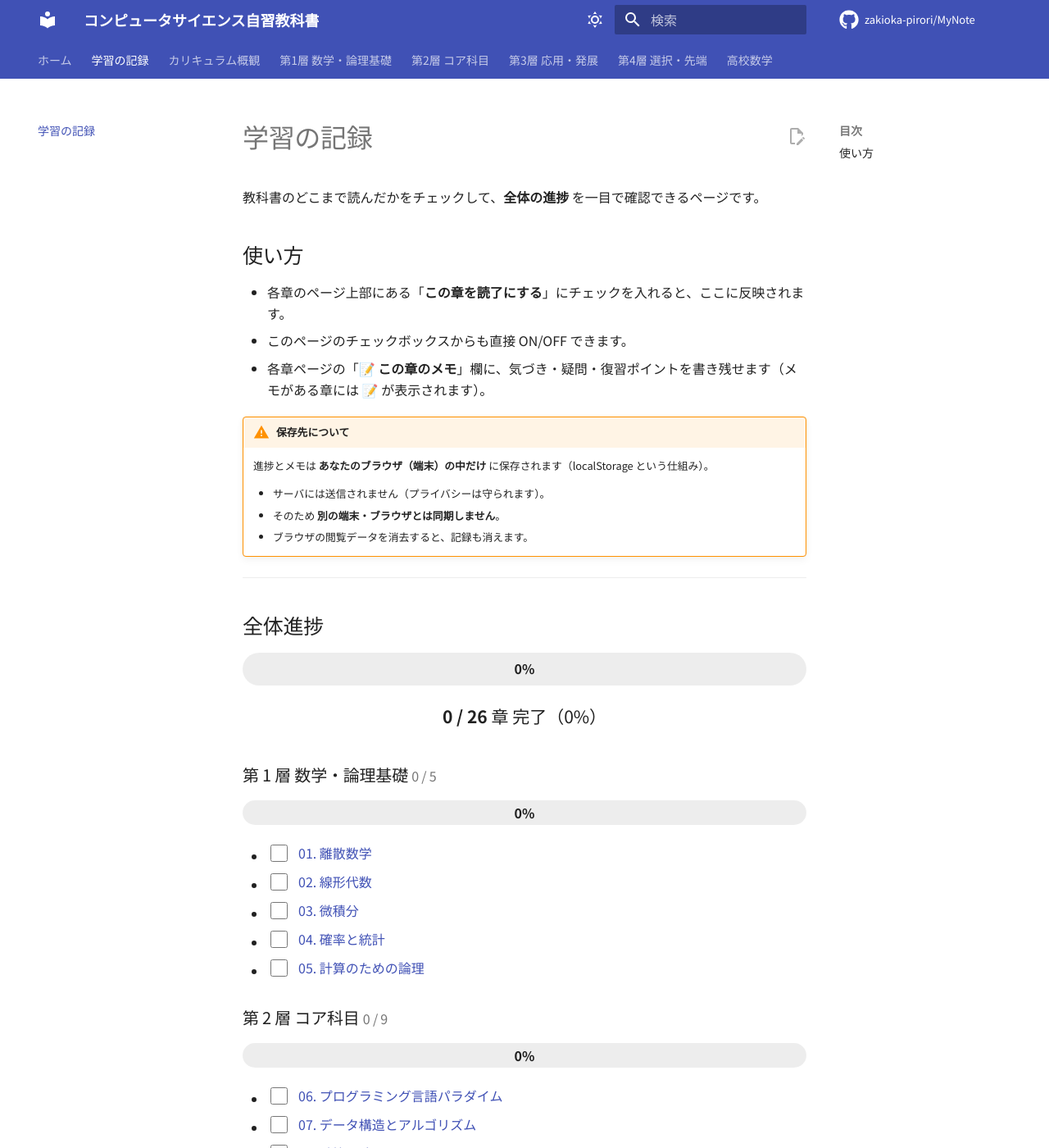
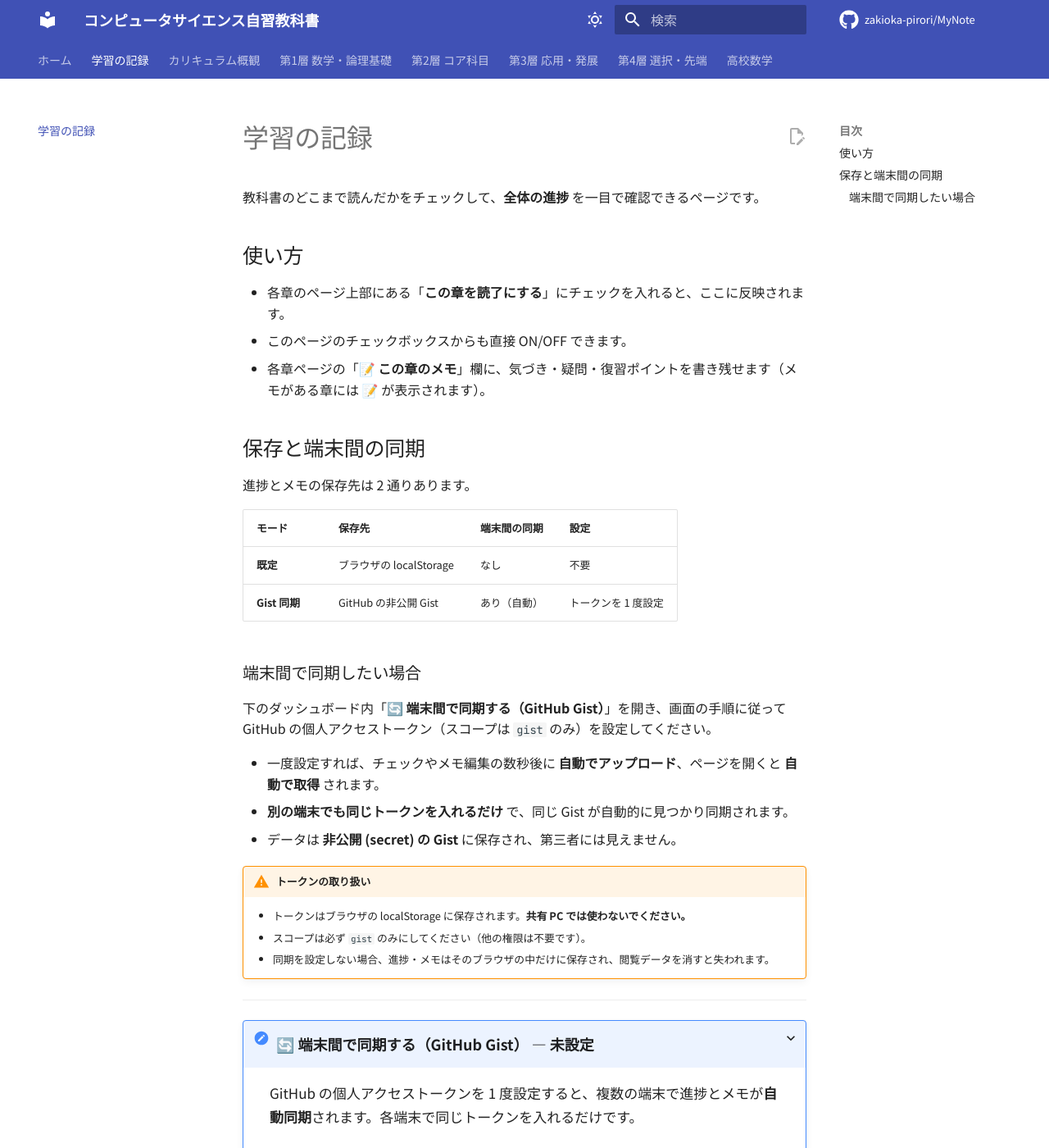
Before and after one commit to zakioka-pirori/MyNote, an MkDocs documentation site: the page built from docs/progress.md, in a window 1280 px wide and 1400 px high. Shown: the whole window at 82% size. Built offline with MkDocs 1.6.1 and Material for MkDocs 9.7.7, drawn with Linux system fonts in a browser that asks for light colours; comment, search, counter and statistics services are not loaded; some of the changed text lies outside the part shown.

Commit message:
Add cross-device sync for progress tracker via GitHub Gist
Extends the learning progress tracker so progress and notes can be
synced across devices without a backend:

- progress.js: adds a GitHub Gist sync layer. The user sets a personal
  access token (gist scope only) once; the script finds or creates a
  private gist named mynote-progress.json, then pulls/merges/pushes.
  - merge: progress = union, notes = newer-document-wins
  - auto-pull on page load (throttled to 30s), debounced auto-push on change
  - sync panel on the dashboard: token setup, "sync now", "disconnect"
- extra.css: styling for the sync panel
- progress.md: documents the two storage modes and token handling,
  with a security warning about the token

The token stays in the browser's localStorage; data lives in a secret
gist. Same token on another device = automatic sync.

```diff
--- a/docs/javascripts/progress.js
+++ b/docs/javascripts/progress.js
@@ -2,13 +2,20 @@
  * MyNote 学習進捗トラッカー
  * - 各章ページに「読了チェック」と「メモ欄」を挿入
  * - progress ページに全体／層別の進捗ダッシュボードを描画
- * - 保存先はブラウザの localStorage（サーバ送信なし・端末間同期なし）
+ * - 既定の保存先はブラウザの localStorage
+ * - GitHub Gist 連携を設定すると複数端末で自動同期
  */
 (function () {
   "use strict";
 
   var PROGRESS_KEY = "mynote-progress-v1";
   var NOTES_KEY = "mynote-notes-v1";
+  var META_KEY = "mynote-meta-v1"; // { updatedAt, lastSync }
+  var TOKEN_KEY = "mynote-gh-token";
+  var GIST_KEY = "mynote-gist-id";
+
+  var GIST_FILENAME = "mynote-progress.json";
+  var GIST_DESCRIPTION = "MyNote 学習進捗の同期データ（自動生成）";
 
   // 追跡対象の全章（セクションごと）
   var SECTIONS = [
@@ -65,6 +72,7 @@
     }
   ];
 
+  /* ---------- localStorage ヘルパ ---------- */
   function load(key) {
     try {
       return JSON.parse(localStorage.getItem(key) || "{}");
@@ -72,21 +80,62 @@
       return {};
     }
   }
-  function save(key, obj) {
+  function writeRaw(key, obj) {
     try {
       localStorage.setItem(key, JSON.stringify(obj));
     } catch (e) {
       /* localStorage 不可の環境では何もしない */
     }
   }
+  // ユーザー操作による保存。updatedAt を更新し、同期をスケジュール
+  function save(key, obj) {
+    writeRaw(key, obj);
+    if (key === PROGRESS_KEY || key === NOTES_KEY) {
+      var meta = load(META_KEY);
+      meta.updatedAt = Date.now();
+      writeRaw(META_KEY, meta);
+      schedulePush();
+    }
+  }
 
+  function getToken() {
+    try {
+      return localStorage.getItem(TOKEN_KEY) || "";
+    } catch (e) {
+      return "";
+    }
+  }
+  function setToken(t) {
+    try {
+      if (t) localStorage.setItem(TOKEN_KEY, t);
+      else localStorage.removeItem(TOKEN_KEY);
+    } catch (e) {}
+  }
+  function getGistId() {
+    try {
+      return localStorage.getItem(GIST_KEY) || "";
+    } catch (e) {
+      return "";
+    }
+  }
+  function setGistId(id) {
+    try {
+      if (id) localStorage.setItem(GIST_KEY, id);
+      else localStorage.removeItem(GIST_KEY);
+    } catch (e) {}
+  }
+  function setLastSync(ts) {
+    var meta = load(META_KEY);
+    meta.lastSync = ts;
+    writeRaw(META_KEY, meta);
+  }
+
+  /* ---------- ページ判定 ---------- */
   function normalizedPath() {
     var path = window.location.pathname;
     if (path.charAt(path.length - 1) !== "/") path += "/";
     return path;
   }
-
-  // 現在ページが追跡対象ならその page オブジェクトを返す（末尾一致で判定）
   function currentPage() {
     var path = normalizedPath();
     for (var s = 0; s < SECTIONS.length; s++) {
@@ -100,8 +149,6 @@
     }
     return null;
   }
-
-  // サイトのルートパス（例: "/MyNote/"）を推定
   function siteRoot() {
     var path = normalizedPath();
     var page = currentPage();
@@ -112,7 +159,6 @@
     if (/progress\/$/.test(path)) return path.replace(/progress\/$/, "");
     return path;
   }
-
   function allPages() {
     var arr = [];
     SECTIONS.forEach(function (s) {
@@ -128,7 +174,6 @@
       return { "&": "&amp;", "<": "&lt;", ">": "&gt;", '"': "&quot;" }[c];
     });
   }
-
   function bar(pct) {
     return (
       '<div class="mynote-bar"><div class="mynote-bar-fill" style="width:' +
@@ -139,7 +184,167 @@
     );
   }
 
-  /* ---- 各章ページにチェックボックス + メモ欄を挿入 ---- */
+  /* ---------- スナップショット & マージ ---------- */
+  function localSnapshot() {
+    var meta = load(META_KEY);
+    return {
+      progress: load(PROGRESS_KEY),
+      notes: load(NOTES_KEY),
+      updatedAt: meta.updatedAt || 0
+    };
+  }
+  function applySnapshot(snap) {
+    var meta = load(META_KEY);
+    meta.updatedAt = snap.updatedAt || Date.now();
+    writeRaw(PROGRESS_KEY, snap.progress || {});
+    writeRaw(NOTES_KEY, snap.notes || {});
+    writeRaw(META_KEY, meta);
+  }
+  // progress は和集合（読了は単調に増える前提）、notes は新しい側を優先
+  function mergeSnapshots(local, remote) {
+    var progress = {};
+    Object.keys(local.progress || {}).forEach(function (k) {
+      progress[k] = true;
+    });
+    Object.keys(remote.progress || {}).forEach(function (k) {
+      progress[k] = true;
+    });
+    var notes;
+    if ((remote.updatedAt || 0) >= (local.updatedAt || 0)) {
+      notes = Object.assign({}, local.notes, remote.notes);
+    } else {
+      notes = Object.assign({}, remote.notes, local.notes);
+    }
+    return {
+      progress: progress,
+      notes: notes,
+      updatedAt: Math.max(local.updatedAt || 0, remote.updatedAt || 0)
+    };
+  }
+
+  /* ---------- GitHub Gist 連携 ---------- */
+  function ghHeaders() {
+    return {
+      Authorization: "Bearer " + getToken(),
+      Accept: "application/vnd.github+json",
+      "X-GitHub-Api-Version": "2022-11-28",
+      "Content-Type": "application/json"
+    };
+  }
+
+  async function findOrCreateGist() {
+    var id = getGistId();
+    if (id) return id;
+    // 既存の同期 Gist を探す
+    var res = await fetch("https://api.github.com/gists?per_page=100", {
+      headers: ghHeaders()
+    });
+    if (res.status === 401) throw new Error("トークンが無効です（401）");
+    if (!res.ok) throw new Error("GitHub API エラー: " + res.status);
+    var list = await res.json();
+    for (var i = 0; i < list.length; i++) {
+      if (list[i].files && list[i].files[GIST_FILENAME]) {
+        setGistId(list[i].id);
+        return list[i].id;
+      }
+    }
+    // なければ作成
+    var files = {};
+    files[GIST_FILENAME] = {
+      content: JSON.stringify(localSnapshot(), null, 2)
+    };
+    var cr = await fetch("https://api.github.com/gists", {
+      method: "POST",
+      headers: ghHeaders(),
+      body: JSON.stringify({
+        description: GIST_DESCRIPTION,
+        public: false,
+        files: files
+      })
+    });
+    if (!cr.ok) throw new Error("Gist の作成に失敗しました: " + cr.status);
+    var created = await cr.json();
+    setGistId(created.id);
+    return created.id;
+  }
+
+  // pull → merge → push（双方向同期）
+  async function syncNow() {
+    if (!getToken()) throw new Error("トークンが設定されていません");
+    var id = await findOrCreateGist();
+    var res = await fetch("https://api.github.com/gists/" + id, {
+      headers: ghHeaders()
+    });
+    if (res.status === 401) throw new Error("トークンが無効です（401）");
+    if (!res.ok) throw new Error("Gist の取得に失敗しました: " + res.status);
+    var gist = await res.json();
+    var remoteSnap = { progress: {}, notes: {}, updatedAt: 0 };
+    if (gist.files && gist.files[GIST_FILENAME]) {
+      try {
+        remoteSnap = JSON.parse(gist.files[GIST_FILENAME].content || "{}");
+      } catch (e) {}
+    }
+    var merged = mergeSnapshots(localSnapshot(), remoteSnap);
+    applySnapshot(merged);
+    var files = {};
+    files[GIST_FILENAME] = { content: JSON.stringify(merged, null, 2) };
+    var pr = await fetch("https://api.github.com/gists/" + id, {
+      method: "PATCH",
+      headers: ghHeaders(),
+      body: JSON.stringify({ files: files })
+    });
+    if (!pr.ok) throw new Error("Gist の更新に失敗しました: " + pr.status);
+    setLastSync(Date.now());
+    return merged;
+  }
+
+  // 変更時の自動アップロード（デバウンス）
+  var pushTimer = null;
+  function schedulePush() {
+    if (!getToken()) return;
+    if (pushTimer) clearTimeout(pushTimer);
+    pushTimer = setTimeout(function () {
+      pushOnly().catch(function () {
+        /* オフライン等は黙ってスキップ。次回の同期で復旧 */
+      });
+    }, 2500);
+  }
+  async function pushOnly() {
+    if (!getToken()) return;
+    var id = await findOrCreateGist();
+    var files = {};
+    files[GIST_FILENAME] = {
+      content: JSON.stringify(localSnapshot(), null, 2)
+    };
+    var pr = await fetch("https://api.github.com/gists/" + id, {
+      method: "PATCH",
+      headers: ghHeaders(),
+      body: JSON.stringify({ files: files })
+    });
+    if (pr.ok) {
+      setLastSync(Date.now());
+      var msg = document.getElementById("mynote-sync-msg");
+      if (msg) msg.textContent = "";
+      var st = document.querySelector(".mynote-sync-status");
+      if (st) renderDashboard();
+    }
+  }
+
+  // ページ読み込み時の自動同期（30 秒以内の重複は抑止）
+  function maybeAutoSync() {
+    if (!getToken()) return;
+    var lastSync = load(META_KEY).lastSync || 0;
+    if (Date.now() - lastSync < 30000) return;
+    syncNow()
+      .then(function () {
+        refreshUI();
+      })
+      .catch(function () {
+        /* 失敗は黙ってスキップ（手動同期で再試行可能） */
+      });
+  }
+
+  /* ---------- 各章ページのウィジェット ---------- */
   function injectPageWidget() {
     var page = currentPage();
     if (!page) return;
@@ -169,11 +374,11 @@
       (noteText ? " open" : "") +
       "><summary>📝 この章のメモ</summary>" +
       '<textarea id="mynote-page-note" class="mynote-note" ' +
-      'placeholder="気づき・疑問・復習したいポイントなど（このブラウザに保存されます）"></textarea>' +
+      'placeholder="気づき・疑問・復習したいポイントなど（保存先はこのブラウザ／同期設定時は全端末）"></textarea>' +
       "</details>" +
       '<div class="mynote-widget-foot"><a href="' +
       siteRoot() +
-      'progress/">📊 学習の記録（全体進捗）を見る</a></div>';
+      'progress/">📊 学習の記録（全体進捗・端末間同期）を見る</a></div>';
 
     h1.parentNode.insertBefore(box, h1.nextSibling);
 
@@ -195,7 +400,128 @@
     });
   }
 
-  /* ---- ダッシュボード（progress ページ）を描画 ---- */
+  /* ---------- 同期パネル（ダッシュボード内） ---------- */
+  function syncPanelHtml() {
+    var hasToken = !!getToken();
+    var lastSync = load(META_KEY).lastSync || 0;
+    var html = '<details class="mynote-sync"' + (hasToken ? "" : " open") + ">";
+    html +=
+      "<summary>🔄 端末間で同期する（GitHub Gist）" +
+      (hasToken ? " — <strong>有効</strong>" : " — 未設定") +
+      "</summary>";
+    html += '<div class="mynote-sync-body">';
+    if (!hasToken) {
+      html +=
+        "<p>GitHub の個人アクセストークンを 1 度設定すると、複数の端末で進捗とメモが" +
+        "<strong>自動同期</strong>されます。各端末で同じトークンを入れるだけです。</p>";
+      html += "<ol>";
+      html +=
+        '<li><a href="https://github.com/settings/tokens/new?scopes=gist&description=MyNote%20progress%20sync" ' +
+        'target="_blank" rel="noopener">こちらから classic トークンを作成</a>' +
+        "（スコープは <code>gist</code> <strong>だけ</strong>にチェック。有効期限は任意）</li>";
+      html += "<li>生成されたトークン（<code>ghp_…</code>）をコピー</li>";
+      html += "<li>下に貼り付けて「同期を開始」を押す</li>";
+      html += "</ol>";
+      html +=
+        '<input type="password" id="mynote-token-input" class="mynote-token-input" ' +
+        'placeholder="ghp_xxxxxxxxxxxx（gist スコープのトークン）" autocomplete="off">';
+      html += '<button id="mynote-token-save">同期を開始</button>';
+      html +=
+        '<p class="mynote-note-hint">⚠️ トークンはこのブラウザの localStorage に保存されます。' +
+        "共有 PC では使わないでください。スコープは必ず <code>gist</code> のみに（他の権限は不要）。" +
+        "進捗データは <strong>非公開 (secret) の Gist</strong> に保存されます。</p>";
+    } else {
+      html += '<p class="mynote-sync-status">✅ 同期が有効です。';
+      if (lastSync) {
+        html +=
+          "最終同期: " +
+          escapeHtml(new Date(lastSync).toLocaleString("ja-JP"));
+      }
+      html += "</p>";
+      html += '<button id="mynote-sync-now">今すぐ同期</button> ';
+      html += '<button id="mynote-sync-off">同期を解除</button>';
+      html +=
+        '<p class="mynote-note-hint">' +
+        "別の端末でも同じトークンを設定すれば、同じ Gist が自動的に見つかり同期されます。" +
+        "チェックやメモ編集をすると数秒後に自動アップロード、ページを開くと自動で取得します。" +
+        "「同期を解除」してもこの端末・Gist のデータは消えません（トークンの保存だけ解除）。</p>";
+    }
+    html += '<p id="mynote-sync-msg" class="mynote-sync-msg"></p>';
+    html += "</div></details>";
+    return html;
+  }
+
+  function wireSyncPanel(root) {
+    var msg = root.querySelector("#mynote-sync-msg");
+    function showMsg(text, isError) {
+      if (!msg) return;
+      msg.textContent = text;
+      msg.className = "mynote-sync-msg" + (isError ? " mynote-sync-err" : "");
+    }
+
+    var saveBtn = root.querySelector("#mynote-token-save");
+    if (saveBtn) {
+      saveBtn.addEventListener("click", function () {
+        var input = root.querySelector("#mynote-token-input");
+        var token = input ? input.value.trim() : "";
+        if (!token) {
+          showMsg("トークンを入力してください。", true);
+          return;
+        }
+        setToken(token);
+        showMsg("接続を確認しています…", false);
+        saveBtn.disabled = true;
+        syncNow()
+          .then(function () {
+            showMsg("同期を開始しました ✅", false);
+            refreshUI();
+          })
+          .catch(function (e) {
+            setToken(""); // 失敗したらトークンを破棄
+            showMsg(
+              "失敗しました: " + e.message + "（トークンを確認してください）",
+              true
+            );
+            saveBtn.disabled = false;
+          });
+      });
+    }
+
+    var nowBtn = root.querySelector("#mynote-sync-now");
+    if (nowBtn) {
+      nowBtn.addEventListener("click", function () {
+        showMsg("同期中…", false);
+        nowBtn.disabled = true;
+        syncNow()
+          .then(function () {
+            showMsg("同期しました ✅", false);
+            refreshUI();
+          })
+          .catch(function (e) {
+            showMsg("失敗しました: " + e.message, true);
+            nowBtn.disabled = false;
+          });
+      });
+    }
+
+    var offBtn = root.querySelector("#mynote-sync-off");
+    if (offBtn) {
+      offBtn.addEventListener("click", function () {
+        if (
+          window.confirm(
+            "この端末での同期を解除します（トークンの保存を削除）。\n" +
+              "進捗データや Gist は削除されません。よろしいですか？"
+          )
+        ) {
+          setToken("");
+          setGistId("");
+          renderDashboard();
+        }
+      });
+    }
+  }
+
+  /* ---------- ダッシュボード ---------- */
   function renderDashboard() {
     var root = document.getElementById("mynote-dashboard");
     if (!root) return;
@@ -211,6 +537,8 @@
     var base = siteRoot();
 
     var html = "";
+
+    html += syncPanelHtml();
 
     html += '<div class="mynote-overall">';
     html += "<h2>全体進捗</h2>";
@@ -248,7 +576,7 @@
           ? ' <span class="mynote-has-note" title="メモあり">📝</span>'
           : "";
         html +=
-          "<li><label><input type=\"checkbox\" data-id=\"" +
+          '<li><label><input type="checkbox" data-id="' +
           escapeHtml(p.id) +
           '"' +
           checked +
@@ -266,10 +594,9 @@
 
     html +=
       '<div class="mynote-reset">' +
-      '<button id="mynote-reset-btn">学習記録をすべてリセット</button>' +
-      '<p class="mynote-note-hint">※ 進捗とメモはこのブラウザ（端末）内だけに保存されます。' +
-      "サーバには送信されず、別の端末・ブラウザとは同期しません。" +
-      "ブラウザのデータを消去すると記録も消えます。</p>" +
+      '<button id="mynote-reset-btn">この端末の学習記録をリセット</button>' +
+      '<p class="mynote-note-hint">※ 同期が無効の場合、進捗とメモはこのブラウザ内だけに保存されます。' +
+      "同期を設定すると、各端末に同じトークンを入れるだけで自動的に共有されます。</p>" +
       "</div>";
 
     root.innerHTML = html;
@@ -292,20 +619,36 @@
       resetBtn.addEventListener("click", function () {
         if (
           window.confirm(
-            "学習の進捗とメモをすべて削除します。よろしいですか？"
+            "この端末の学習の進捗とメモをすべて削除します。よろしいですか？\n" +
+              "（同期が有効な場合、次の同期で他端末のデータが復元されることがあります）"
           )
         ) {
           localStorage.removeItem(PROGRESS_KEY);
           localStorage.removeItem(NOTES_KEY);
+          localStorage.removeItem(META_KEY);
           renderDashboard();
         }
       });
     }
+
+    wireSyncPanel(root);
   }
 
+  /* ---------- UI 再描画 ---------- */
+  function refreshUI() {
+    var w = document.getElementById("mynote-page-widget");
+    if (w) {
+      w.parentNode.removeChild(w);
+      injectPageWidget();
+    }
+    renderDashboard();
+  }
+
+  /* ---------- 初期化 ---------- */
   function init() {
     injectPageWidget();
     renderDashboard();
+    maybeAutoSync();
   }
 
   if (typeof window.document$ !== "undefined" && window.document$.subscribe) {
--- a/docs/progress.md
+++ b/docs/progress.md
@@ -8,12 +8,27 @@
 - このページのチェックボックスからも直接 ON/OFF できます。
 - 各章ページの「**📝 この章のメモ**」欄に、気づき・疑問・復習ポイントを書き残せます（メモがある章には 📝 が表示されます）。
 
-!!! warning "保存先について"
-    進捗とメモは **あなたのブラウザ（端末）の中だけ** に保存されます（localStorage という仕組み）。
+## 保存と端末間の同期
 
-    - サーバには送信されません（プライバシーは守られます）。
-    - そのため **別の端末・ブラウザとは同期しません**。
-    - ブラウザの閲覧データを消去すると、記録も消えます。
+進捗とメモの保存先は 2 通りあります。
+
+| モード | 保存先 | 端末間の同期 | 設定 |
+|---|---|---|---|
+| **既定** | ブラウザの localStorage | なし | 不要 |
+| **Gist 同期** | GitHub の非公開 Gist | あり（自動） | トークンを 1 度設定 |
+
+### 端末間で同期したい場合
+
+下のダッシュボード内「**🔄 端末間で同期する（GitHub Gist）**」を開き、画面の手順に従って GitHub の個人アクセストークン（スコープは `gist` のみ）を設定してください。
+
+- 一度設定すれば、チェックやメモ編集の数秒後に **自動でアップロード**、ページを開くと **自動で取得** されます。
+- **別の端末でも同じトークンを入れるだけ** で、同じ Gist が自動的に見つかり同期されます。
+- データは **非公開 (secret) の Gist** に保存され、第三者には見えません。
+
+!!! warning "トークンの取り扱い"
+    - トークンはブラウザの localStorage に保存されます。**共有 PC では使わないでください。**
+    - スコープは必ず `gist` のみにしてください（他の権限は不要です）。
+    - 同期を設定しない場合、進捗・メモはそのブラウザの中だけに保存され、閲覧データを消すと失われます。
 
 ---
 
--- a/docs/stylesheets/extra.css
+++ b/docs/stylesheets/extra.css
@@ -162,3 +162,81 @@
   margin-top: 0.6rem;
   line-height: 1.7;
 }
+
+/* 端末間同期パネル */
+.mynote-sync {
+  border: 1px solid var(--md-default-fg-color--lightest);
+  border-radius: 6px;
+  margin-bottom: 1.8rem;
+  background: var(--md-code-bg-color);
+}
+
+.mynote-sync > summary {
+  cursor: pointer;
+  padding: 0.7rem 1rem;
+  font-weight: 700;
+  font-size: 0.9rem;
+}
+
+.mynote-sync-body {
+  padding: 0 1rem 1rem;
+  font-size: 0.85rem;
+  line-height: 1.7;
+}
+
+.mynote-sync-body ol {
+  margin-left: 1.2rem;
+}
+
+.mynote-token-input {
+  width: 100%;
+  padding: 0.5rem 0.6rem;
+  margin: 0.3rem 0 0.6rem;
+  border: 1px solid var(--md-default-fg-color--lighter);
+  border-radius: 4px;
+  font-family: var(--md-code-font-family, monospace);
+  font-size: 0.85rem;
+  box-sizing: border-box;
+  background: var(--md-default-bg-color);
+  color: var(--md-default-fg-color);
+}
+
+.mynote-sync-body button {
+  background: var(--md-primary-fg-color);
+  color: var(--md-primary-bg-color);
+  border: none;
+  border-radius: 4px;
+  padding: 0.45rem 0.9rem;
+  cursor: pointer;
+  font-size: 0.82rem;
+  margin: 0.2rem 0.3rem 0.2rem 0;
+}
+
+.mynote-sync-body button:hover {
+  opacity: 0.88;
+}
+
+.mynote-sync-body button:disabled {
+  opacity: 0.5;
+  cursor: default;
+}
+
+#mynote-sync-off {
+  background: var(--md-default-fg-color--lightest);
+  color: var(--md-default-fg-color);
+}
+
+.mynote-sync-status {
+  font-weight: 700;
+}
+
+.mynote-sync-msg {
+  margin-top: 0.5rem;
+  font-size: 0.82rem;
+  color: #2e7d32;
+  min-height: 1.2em;
+}
+
+.mynote-sync-msg.mynote-sync-err {
+  color: #c62828;
+}
```
